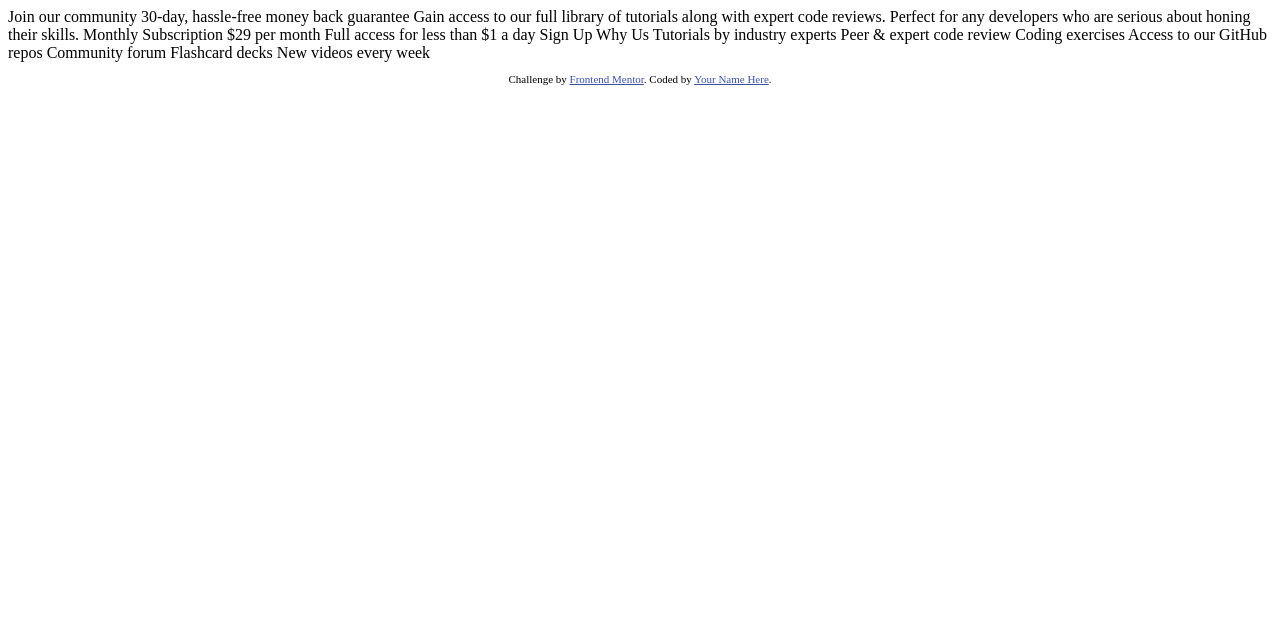
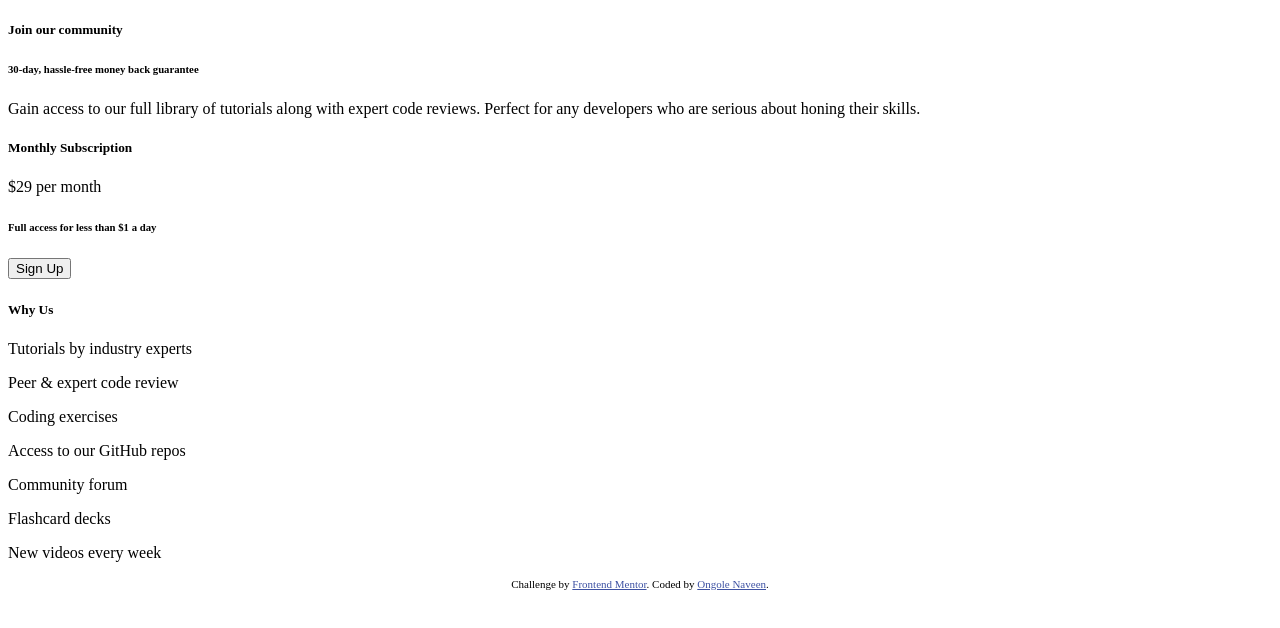
Before and after one commit to Naveen39O/SinglePriceGridComponent, a plain HTML site: page index.html in a window 1280 px wide. Drawn offline with Linux system fonts and the light colour scheme.

Commit message:
html content creation

```diff
--- a/index.html
+++ b/index.html
@@ -15,35 +15,42 @@
   </style>
 </head>
 <body>
-  Join our community
+  <div class="">
+    <div class="">
+      <h5>Join our community</h5>
 
-  30-day, hassle-free money back guarantee
+      <h6>30-day, hassle-free money back guarantee</h6>
 
-  Gain access to our full library of tutorials along with expert code reviews.
-  Perfect for any developers who are serious about honing their skills.
+      <p>Gain access to our full library of tutorials along with expert code reviews.
+      Perfect for any developers who are serious about honing their skills.</p>
+    </div>
+    <div class="">
+      <h5>Monthly Subscription</h5>
 
-  Monthly Subscription
+      <p>&dollar;29 per month</p>
 
-  &dollar;29 per month
+      <h6>Full access for less than &dollar;1 a day</h6>
 
-  Full access for less than &dollar;1 a day
+      <button type="button" name="button">Sign Up</button>
+    </div>
+    <div class="">
+      <h5>Why Us</h5>
 
-  Sign Up
+      <p>Tutorials by industry experts</p>
+      <p>Peer &amp; expert code review</p>
+      <p>Coding exercises</p>
+      <p>Access to our GitHub repos</p>
+      <p>Community forum</p>
+      <p>Flashcard decks</p>
+      <p>New videos every week</p>
+    </div>
 
-  Why Us
-
-  Tutorials by industry experts
-  Peer &amp; expert code review
-  Coding exercises
-  Access to our GitHub repos
-  Community forum
-  Flashcard decks
-  New videos every week
+  </div>
 
   <footer>
     <p class="attribution">
       Challenge by <a href="https://www.frontendmentor.io?ref=challenge" target="_blank">Frontend Mentor</a>.
-      Coded by <a href="#">Your Name Here</a>.
+      Coded by <a href="https://github.com/Naveen39O">Ongole Naveen</a>.
     </p>
   </footer>
 </body>
```
